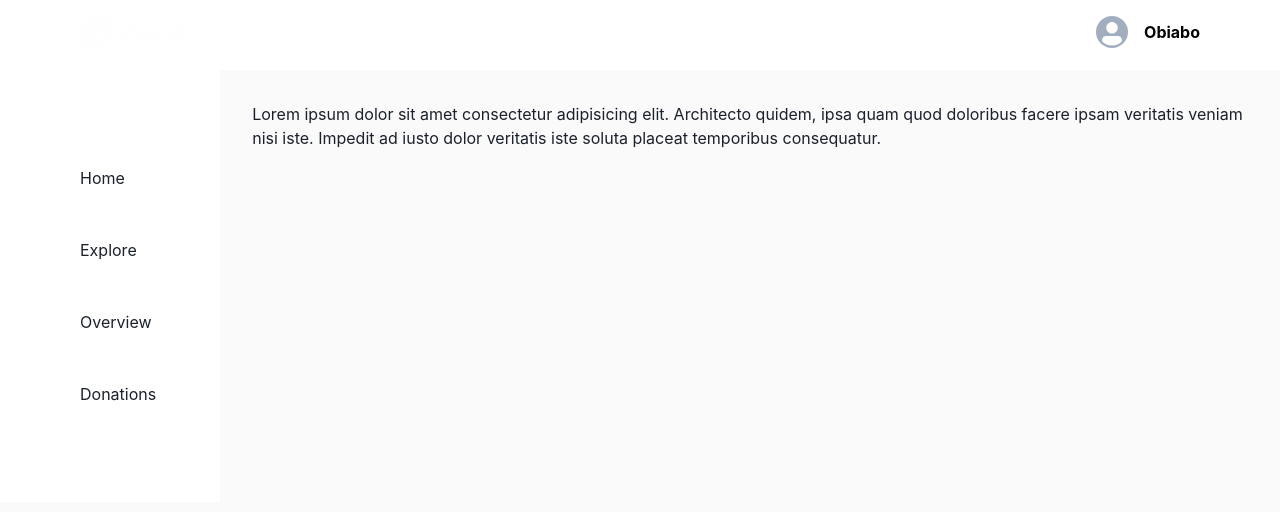
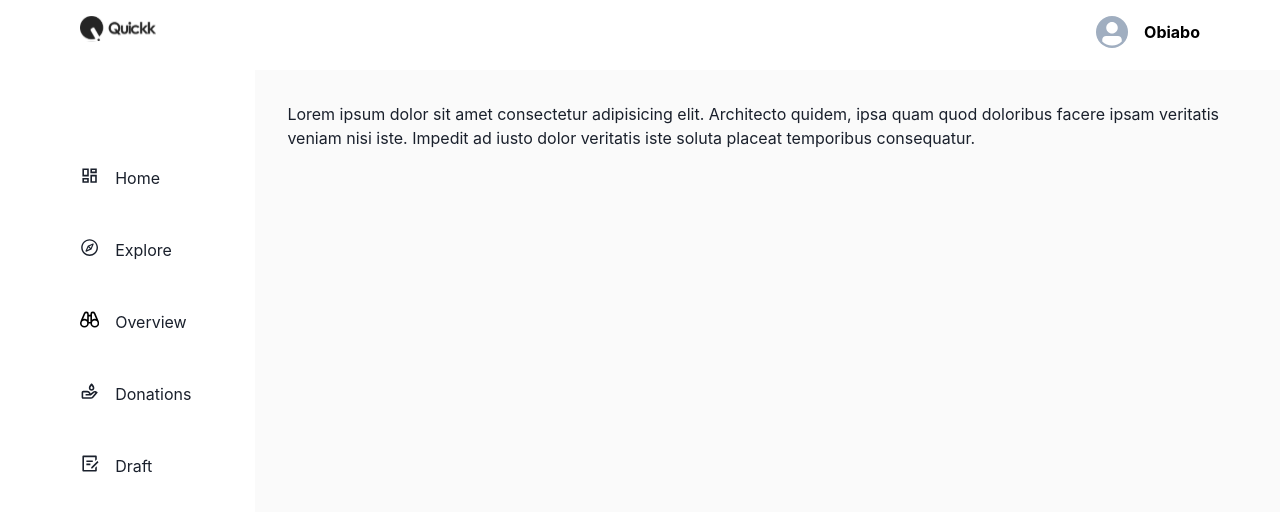
Before and after one commit to akinloluwami/quickk, a React (Vite) app: page /dashboard in a window 1280 px wide. Shown: the top 512 px of the page. Built offline with nearby package versions, Linux system fonts and the light colour scheme; no server answers; a web font is replaced by a local one.

Commit message:
feat: added icons to sidebar

```diff
--- a/src/Layouts/Dashboard/DashboardLayout.jsx
+++ b/src/Layouts/Dashboard/DashboardLayout.jsx
@@ -16,7 +16,7 @@ const DashboardLayout = ({ children }) => {
             <Flex position={'relative'}>
 
                 {/* sidebar  */}
-                <Box bg={'#fff'}>
+                <Box bg={'#fff'} display={['none' , 'block']}>
 
                     <Sidebar/>
 
--- a/src/Layouts/Dashboard/DashboardTop.jsx
+++ b/src/Layouts/Dashboard/DashboardTop.jsx
@@ -1,23 +1,33 @@
 import { Avatar, Text, Flex, Box, Menu, MenuButton, MenuItem, MenuList } from '@chakra-ui/react';
-import Logo from '../../components/minor/Logo';
+
+import Logo from './dashboard.svg'
 const DashboardTop = () => {
 
     return (
         <>
 
-            <Box bg={'#fff'} color='#000' py={'1em'} px={'5em'} display={'flex'} justifyContent={'space-between'}>
-                   <Box>
-                        <Logo/>
+            <Box bg={'#fff'} color='#000' py={'1em'} px={['1em','5em']} display={'flex'} justifyContent={'space-between'}>
+                   <Box >
+                        <img src={Logo} alt="" />
                    </Box>
 
                    <Box>
                         <Menu>
 
                             <MenuButton>
-                                <Flex alignItems={'center'} gap={'1em'}>
+                               <Box display={['none' , 'block']}>
+                                 <Flex alignItems={'center'} gap={'1em'}>
                                     <Avatar size={'sm'}/>
-                                    <Text fontWeight={'bold'}>Obiabo</Text>
-                                </Flex>
+                                     <Text fontWeight={'bold'}>Obiabo</Text>
+                                   </Flex>
+                               </Box>
+
+                               <Box display={['block' , 'none']}>
+                                 <Flex alignItems={'center'} gap={'1em'}>
+                                    <Avatar size={'sm'}/>
+
+                                   </Flex>
+                               </Box>
                             </MenuButton>
 
                             <MenuList>
--- a/src/Layouts/Dashboard/Sidebar.jsx
+++ b/src/Layouts/Dashboard/Sidebar.jsx
@@ -1,7 +1,7 @@
-import { Box, ListItem, UnorderedList } from "@chakra-ui/react";
+import { Box, ListItem, Text, UnorderedList } from "@chakra-ui/react";
 import { Link } from "react-router-dom";
 import BarItems from "../../utils/BarContent";
-import {TbLayoutDashboard} from 'react-icons/tb';
+import {MdOutlineDashboard} from 'react-icons/md';
 
 const Sidebar = () => {
     return (
@@ -18,10 +18,10 @@ const Sidebar = () => {
                                 return (
                                     <>
 
-                                       <Link to={link}>
-                                          <ListItem>
-
-                                            {name}
+                                       <Link to={link} key={index}>
+                                          <ListItem display={'flex'} gap={'1em'}>
+                                            <Text fontSize={'1.2em'}>{icon}</Text>
+                                            <Text>{name}</Text>
 
 
                                             </ListItem>
--- a/src/utils/BarContent.jsx
+++ b/src/utils/BarContent.jsx
@@ -1,27 +1,37 @@
+import {MdOutlineDashboard} from 'react-icons/md';
+import {RiDraftLine} from 'react-icons/ri';
+import {GrOverview} from 'react-icons/gr';
+import {BiDonateBlood} from 'react-icons/bi';
+import {AiOutlineCompass} from 'react-icons/ai';
+
 const BarItems = [
     {
         name: 'Home',
         link: '/',
-        icon: 'TbLayoutDashboard'
+        icon: <MdOutlineDashboard/>
     },
 
     {
         name: 'Explore',
         link: '/',
-        icon: 'home'
+        icon: <AiOutlineCompass/>
     },
 
     {
         name: 'Overview',
         link: '/',
-        icon: 'home'
+        icon: <GrOverview/>
     },
     {
         name: 'Donations ',
         link: '/',
-        icon: 'FiGift'
+        icon: <BiDonateBlood/>
     },
-
+    {
+        name: 'Draft',
+        link: '/',
+        icon: <RiDraftLine/>
+    }
 
 ]
 
```
Also changed, not shown: src/Layouts/Dashboard/dashboard.svg (added).
